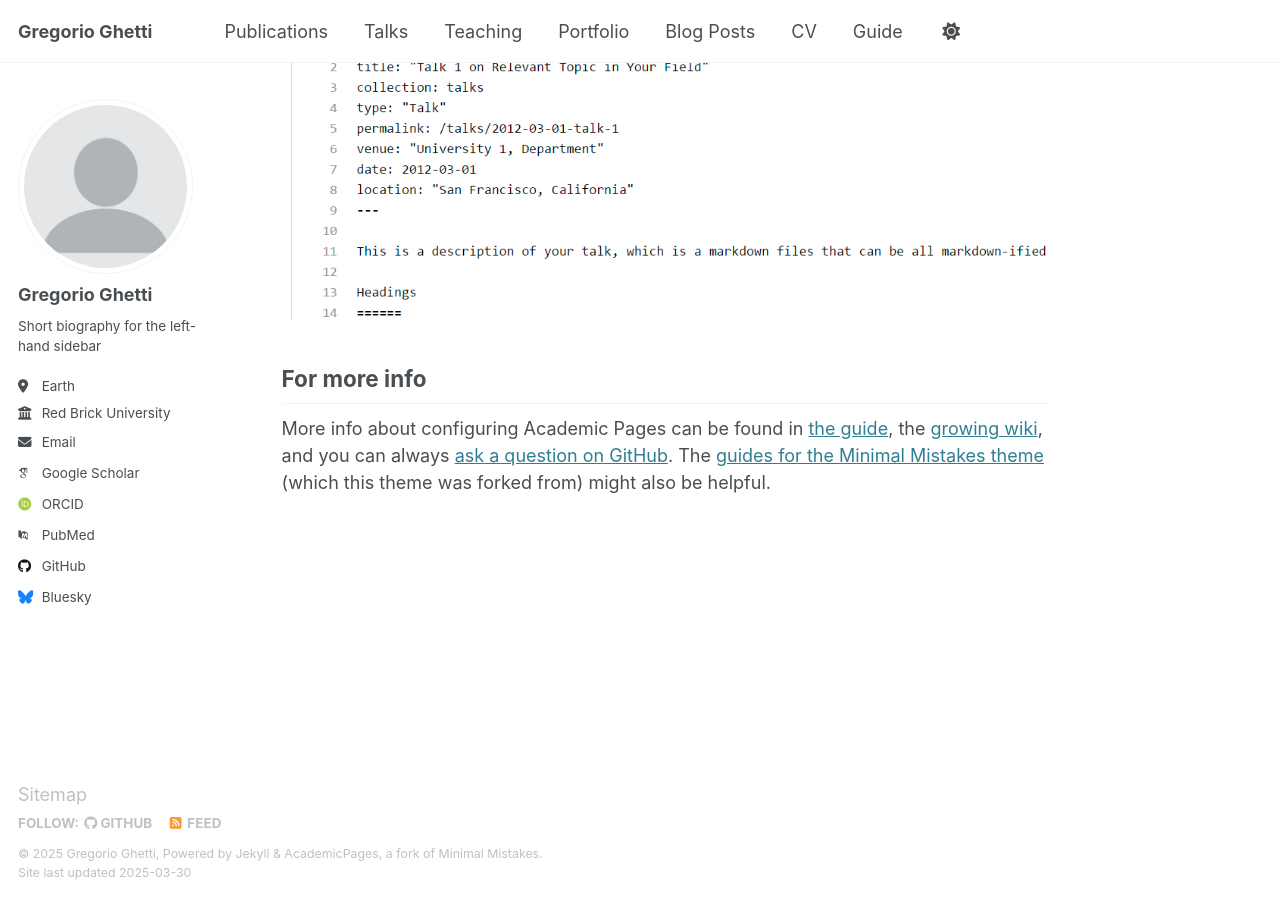
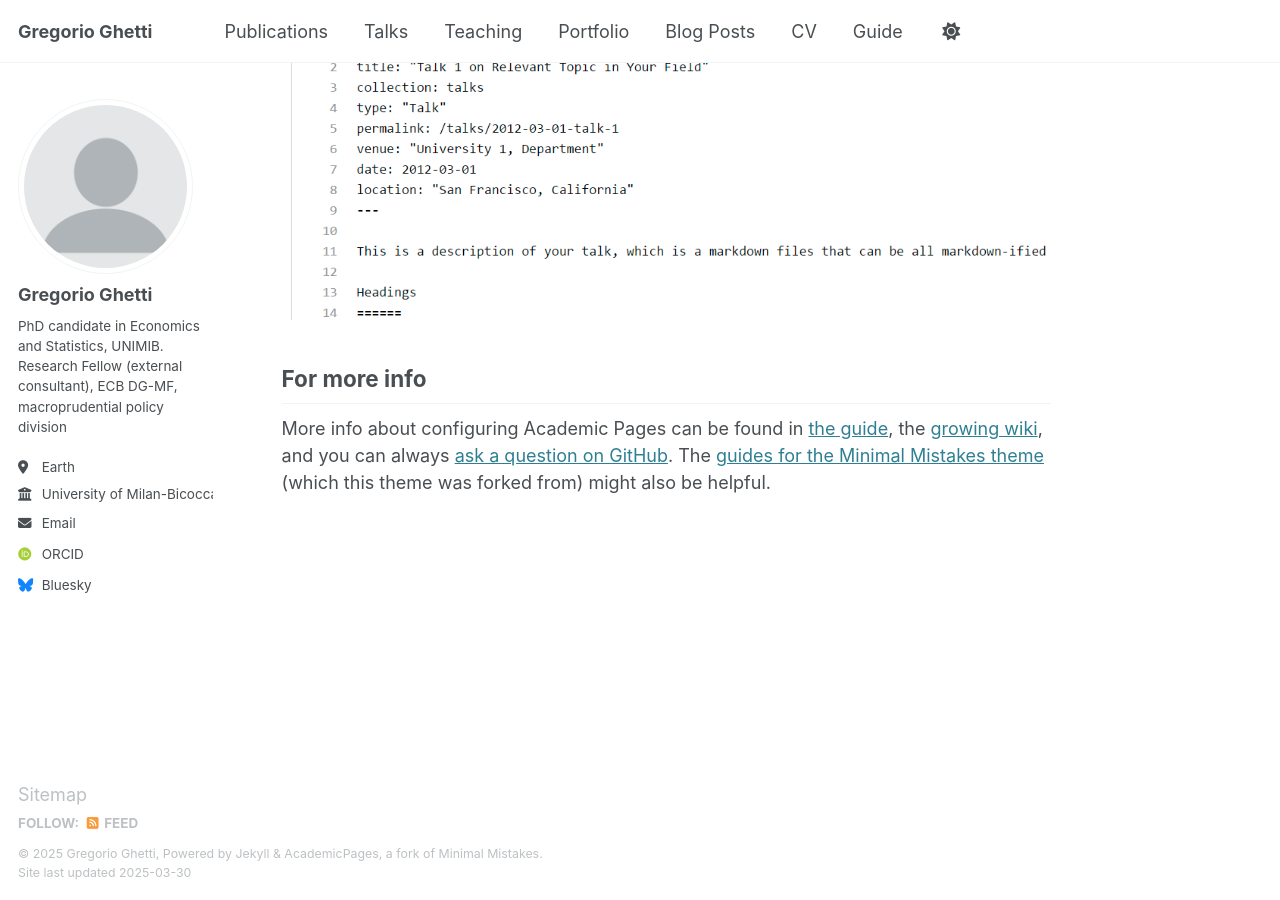
Before and after one commit to GregGh95/GregGh95.github.io, a Jekyll site: the page built from _pages/about.md, in a window 1280 px wide and 900 px high, scrolled down 2635 px. Built offline with Jekyll 4.4.1, drawn with Linux system fonts in a browser that asks for light colours; some web fonts are replaced.

Commit message:
Update _config.yml

```diff
--- a/_config.yml
+++ b/_config.yml
@@ -15,7 +15,7 @@ name                     : &name "Gregorio Ghetti"
 description              : &description "PhD candidate in Economics and Statistics, UNIMIB. Research Fellow (external consultant), ECB DG-MF, macroprudential policy division"
 url                      : https://greggh95.github.io # the base hostname & protocol for your site e.g. "https://[your GitHub username].github.io"
 baseurl                  : "" # the subpath of your site, e.g. "/blog"
-# repository               : "academicpages/academicpages.github.io"
+repository               : # "academicpages/academicpages.github.io"
 
 # Site Author - The following control what appear as part of the author content on the side bar.
 #               If a field is blank the icon and link will not appear, otherwise it will be shown.
@@ -25,19 +25,19 @@ author:
   avatar           : "profile.png"
   name             : "Gregorio Ghetti"
   pronouns         : # example: "she/her"
-  bio              : "Short biography for the left-hand sidebar"
+  bio              : "PhD candidate in Economics and Statistics, UNIMIB. Research Fellow (external consultant), ECB DG-MF, macroprudential policy division"
   location         : "Earth"
-  employer         : "Red Brick University"
+  employer         : "University of Milan-Bicocca | European Central Bank"
   uri              : # URL
-  email            : "none@example.org"
+  email            : "gregorio.ghetti59@gmail.com"
 
   # Academic websites
   arxiv            : # URL - Update with the correct link to your profile
-  googlescholar    : "https://scholar.google.com/citations?user=PS_CX0AAAAAJ"
+  googlescholar    : # "https://scholar.google.com/citations?user=PS_CX0AAAAAJ"
   impactstory      : # URL
-  orcid            : "http://orcid.org/yourorcidurl"
+  orcid            : "https://orcid.org/0009-0002-8622-9430"
   semantic         : # URL
-  pubmed           : "https://www.ncbi.nlm.nih.gov/pubmed/?term=john+snow"
+  pubmed           : # "https://www.ncbi.nlm.nih.gov/pubmed/?term=john+snow"
   researchgate     : # URL
   scopus           : # URL
 
@@ -45,7 +45,7 @@ author:
   bitbucket        : # Username - Update with your username on the site
   codepen          : # Username
   dribbble         : # Username
-  github           : "academicpages"
+  github           : # "academicpages"
   kaggle           : # Username
   stackoverflow    : # User number or user number and name (i.e., use "1" or "1/jeff-atwood")
 
```
